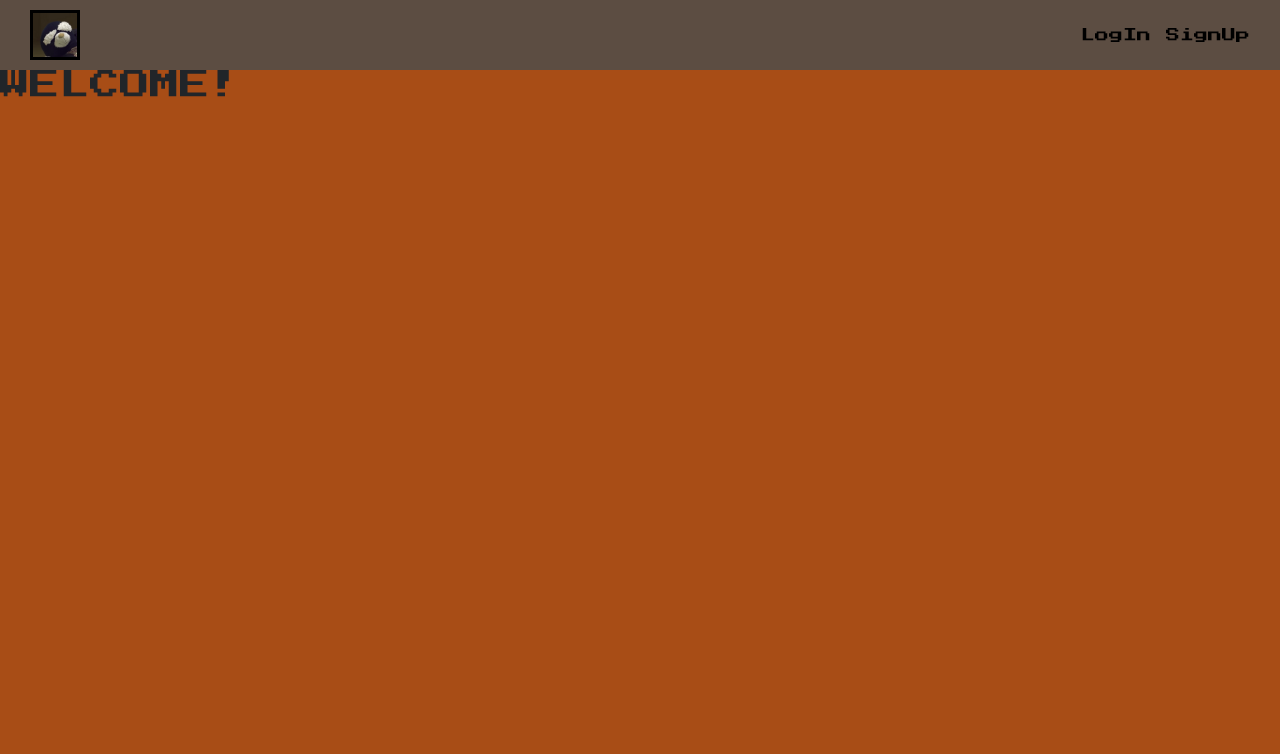
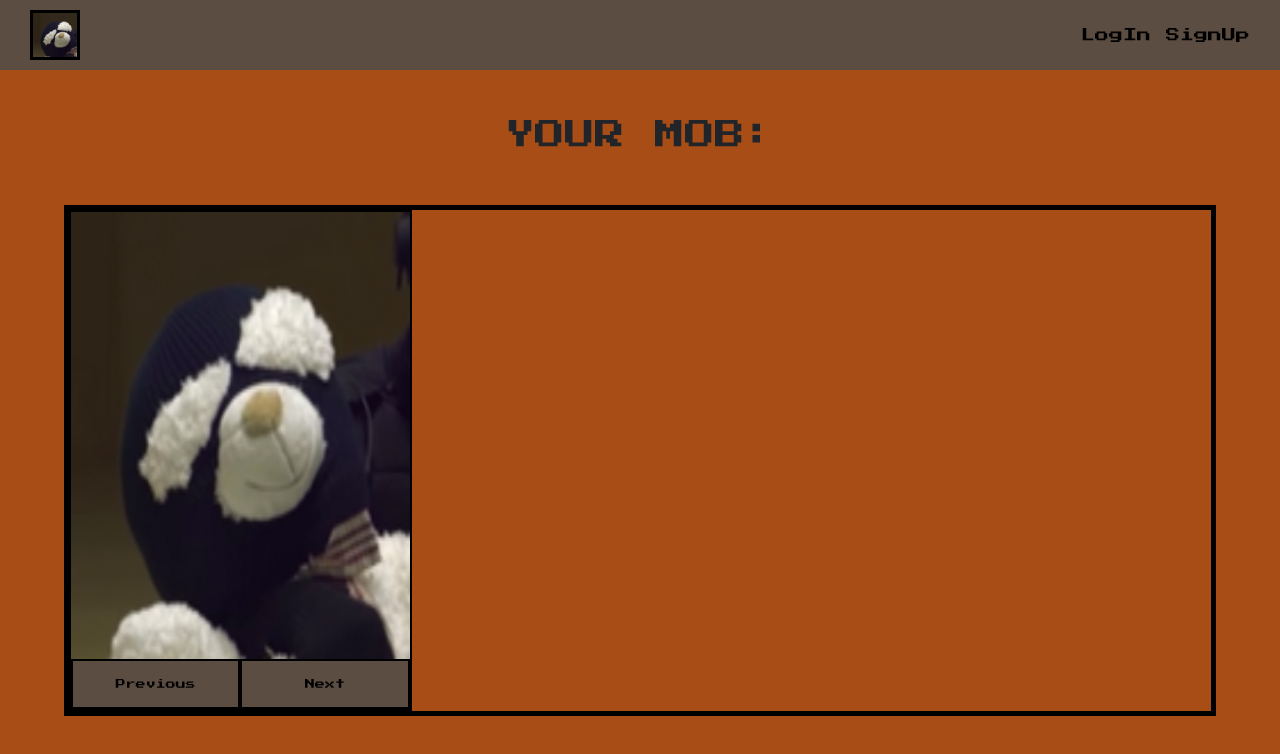
Before and after one commit to strGiorgio/PyMob2.1, a Vue app: page /new_game in a window 1280 px wide. Shown: the top 754 px of the page. Built offline with nearby package versions, Linux system fonts and the light colour scheme.

Commit message:
Add a wrapper and import mob-choose inside it

```diff
--- a/src/components/attributes-screen.vue
+++ b/src/components/attributes-screen.vue
@@ -1,12 +1,21 @@
 <template>
     <div class="attributes-screen">
-        <h1>WELCOME!</h1>
+            <h1>YOUR MOB:</h1>
+            <div class="wrapper-attributes">
+                <mobChoose />
+            </div>
+
     </div>
 </template>
 
 <script>
+import mobChoose from './mob-choose.vue'
+
 export default {
-    name: 'attributesScreen'
+    name: 'attributesScreen',
+    components: {
+        mobChoose
+    }
 }
 </script>
 
@@ -21,5 +30,16 @@ export default {
 
     .attributes-screen h1 {
         font: 3rem var(--font-primary);
+        text-align: center;
+        padding: 50px;
+    }
+
+    .attributes-screen .wrapper-attributes {
+        border: 5px solid var(--color-black-default);
+        width: 90%;
+        max-width: 1920px;
+        height: 70%;
+        max-height: 1080px;
+        margin: 0 auto;
     }
 </style>
```
